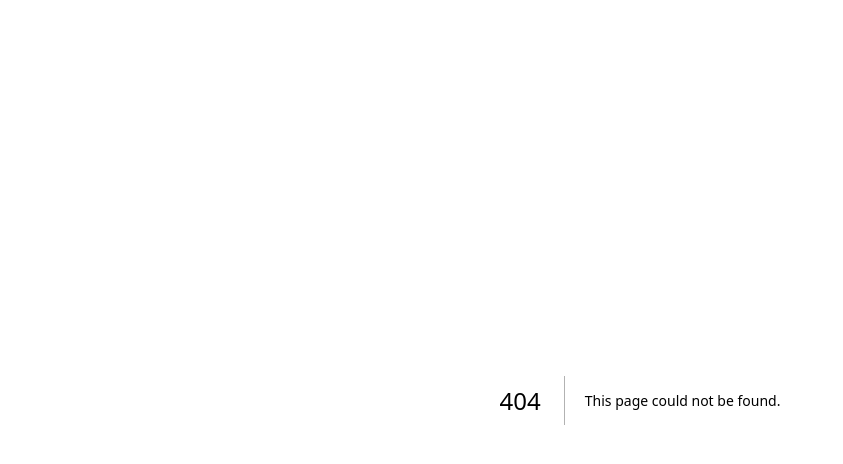
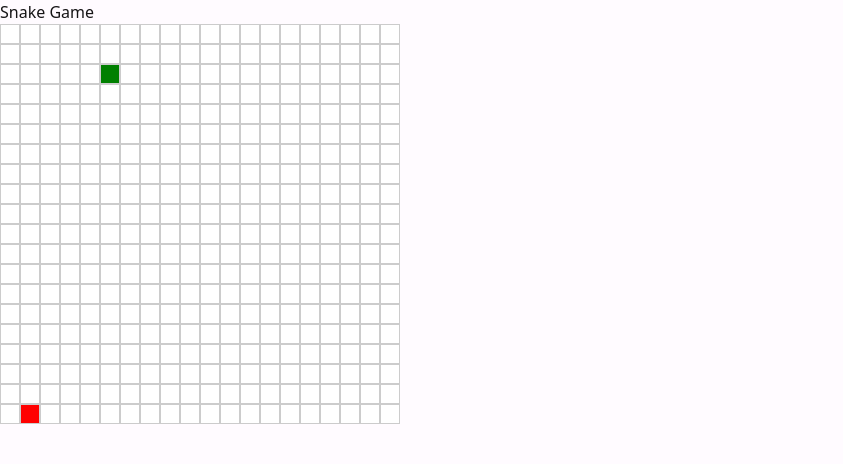
Before and after one commit to bil9uun/income_and_expense_tracker, a Next.js app in the folder FrontEnd/: page /SnakeGame in a window 1280 px wide. Before the commit this address had no page. Shown: the top 464 px of the page, without its empty margins (0-843 px from the left). Built offline with nearby package versions, Linux system fonts and the light colour scheme.

Commit message:
2023/12/6

```diff
--- a/FrontEnd/components/Navbar/index.jsx
+++ b/FrontEnd/components/Navbar/index.jsx
@@ -3,6 +3,7 @@ import { useRouter } from "next/router";
 
 import Logo from "../svg/Logo";
 import Plus from "../svg/Plus";
+import ProfileModal from "../ProfileModal";
 
 const Navbar = () => {
   const Router = useRouter();
@@ -48,16 +49,23 @@ const Navbar = () => {
             className="mt-3 z-[1] p-2 shadow menu menu-sm dropdown-content bg-base-100 rounded-box w-52"
           >
             <li>
-              <a className="justify-between">
+              <button
+                className="justify-between"
+                onClick={() =>
+                  document.getElementById("my_modal_profile").showModal()
+                }
+              >
                 Profile
-                <span className="badge">New</span>
-              </a>
+              </button>
+              <div>
+                <ProfileModal />
+              </div>
             </li>
             <li>
-              <a>Settings</a>
+              <button>Settings</button>
             </li>
             <li>
-              <a>Logout</a>
+              <button>Logout</button>
             </li>
           </ul>
         </div>
--- /dev/null
+++ b/FrontEnd/components/ProfileModal/index.js
@@ -0,0 +1,22 @@
+import React from "react";
+
+const ProfileModal = () => {
+  return (
+    <div>
+      <dialog id="my_modal_profile" className="modal">
+        <div className="modal-box">
+          <form method="dialog">
+            {/* if there is a button in form, it will close the modal */}
+            <button className="btn btn-sm btn-circle btn-ghost absolute right-2 top-2">
+              ✕
+            </button>
+          </form>
+          <h3 className="font-bold text-lg">Hello!</h3>
+          <p className="py-4">Press ESC key or click on ✕ button to close</p>
+        </div>
+      </dialog>
+    </div>
+  );
+};
+
+export default ProfileModal;
--- a/FrontEnd/pages/Records/index.jsx
+++ b/FrontEnd/pages/Records/index.jsx
@@ -2,7 +2,7 @@ import React from "react";
 
 import Navbar from "@/components/Navbar";
 import RecordsMenu from "@/components/RecordsMenu";
-import RecordsContainer from "@/components/RecordsContianer";
+import RecordsContainer from "@/components/RecordsContainer";
 
 const Records = () => {
   return (
--- /dev/null
+++ b/FrontEnd/pages/SnakeGame/index.js
@@ -0,0 +1,140 @@
+import { useState, useEffect } from "react";
+
+const gridSize = 20;
+
+const SnakeGame = () => {
+  const [snake, setSnake] = useState([{ x: 2, y: 2 }]);
+
+  const generateFood = () => ({
+    x: Math.floor(Math.random() * gridSize),
+    y: Math.floor(Math.random() * gridSize),
+  });
+
+  const [food, setFood] = useState(generateFood());
+  const [direction, setDirection] = useState("RIGHT");
+
+  useEffect(() => {
+    const handleKeyPress = (e) => {
+      switch (e.key) {
+        case "ArrowUp":
+          setDirection("UP");
+          break;
+        case "ArrowDown":
+          setDirection("DOWN");
+          break;
+        case "ArrowLeft":
+          setDirection("LEFT");
+          break;
+        case "ArrowRight":
+          setDirection("RIGHT");
+          break;
+        default:
+          break;
+      }
+    };
+
+    document.addEventListener("keydown", handleKeyPress);
+    return () => {
+      document.removeEventListener("keydown", handleKeyPress);
+    };
+  }, []);
+
+  useEffect(() => {
+    const moveSnake = () => {
+      const newSnake = [...snake];
+      const head = { ...newSnake[0] };
+
+      switch (direction) {
+        case "UP":
+          head.y -= 1;
+          break;
+        case "DOWN":
+          head.y += 1;
+          break;
+        case "LEFT":
+          head.x -= 1;
+          break;
+        case "RIGHT":
+          head.x += 1;
+          break;
+        default:
+          break;
+      }
+
+      // Check if the snake collided with the walls or itself
+      if (
+        head.x < 0 ||
+        head.x >= gridSize ||
+        head.y < 0 ||
+        head.y >= gridSize ||
+        snake.some((segment) => segment.x === head.x && segment.y === head.y)
+      ) {
+        alert("Game Over!");
+        resetGame();
+        return;
+      }
+
+      newSnake.unshift(head);
+
+      // Check if the snake ate the food
+      if (head.x === food.x && head.y === food.y) {
+        setFood(generateFood());
+      } else {
+        newSnake.pop();
+      }
+
+      setSnake(newSnake);
+    };
+
+    const gameInterval = setInterval(moveSnake, 200);
+
+    return () => clearInterval(gameInterval);
+  }, [snake, direction, food]);
+
+  const resetGame = () => {
+    setSnake([{ x: 2, y: 2 }]);
+    setFood(generateFood());
+    setDirection("RIGHT");
+  };
+
+  return (
+    <div>
+      <h1>Snake Game</h1>
+      <div
+        style={{
+          display: "grid",
+          gridTemplateColumns: `repeat(${gridSize}, 20px)`,
+        }}
+      >
+        {Array.from({ length: gridSize * gridSize }).map((_, index) => {
+          const x = index % gridSize;
+          const y = Math.floor(index / gridSize);
+
+          const isSnakeSegment = snake.some(
+            (segment) => segment.x === x && segment.y === y
+          );
+
+          const isFood = food.x === x && food.y === y;
+
+          return (
+            <div
+              key={index}
+              style={{
+                width: "20px",
+                height: "20px",
+                border: "1px solid #ccc",
+                backgroundColor: isSnakeSegment
+                  ? "green"
+                  : isFood
+                  ? "red"
+                  : "white",
+              }}
+            ></div>
+          );
+        })}
+      </div>
+    </div>
+  );
+};
+
+export default SnakeGame;
--- a/FrontEnd/pages/_document.js
+++ /dev/null
@@ -1,13 +0,0 @@
-import { Html, Head, Main, NextScript } from 'next/document'
-
-export default function Document() {
-  return (
-    <Html lang="en">
-      <Head />
-      <body>
-        <Main />
-        <NextScript />
-      </body>
-    </Html>
-  )
-}
```
Also changed, not shown: FrontEnd/components/RecordsContainer/index.jsx (renamed from FrontEnd/components/RecordsContianer/index.jsx).
